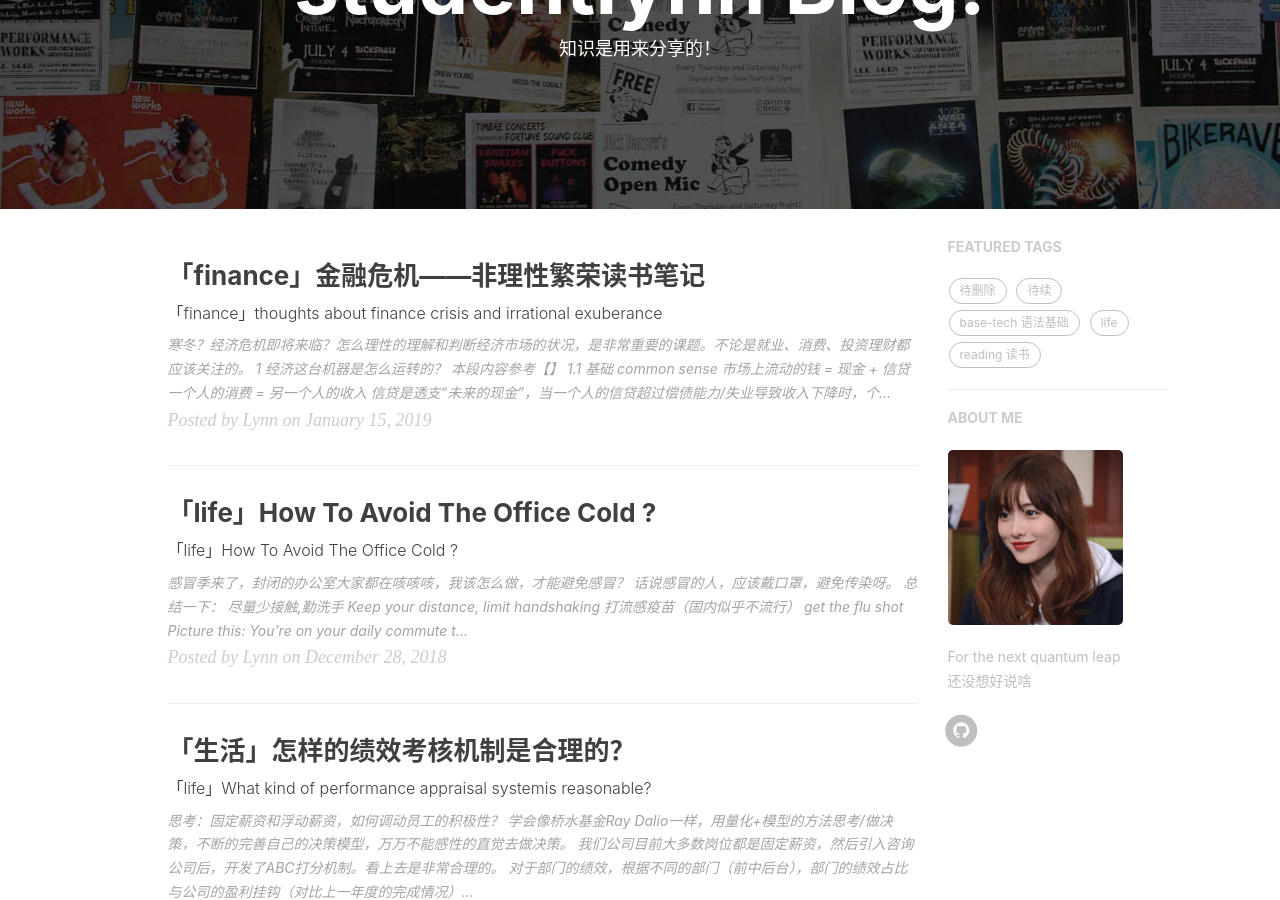
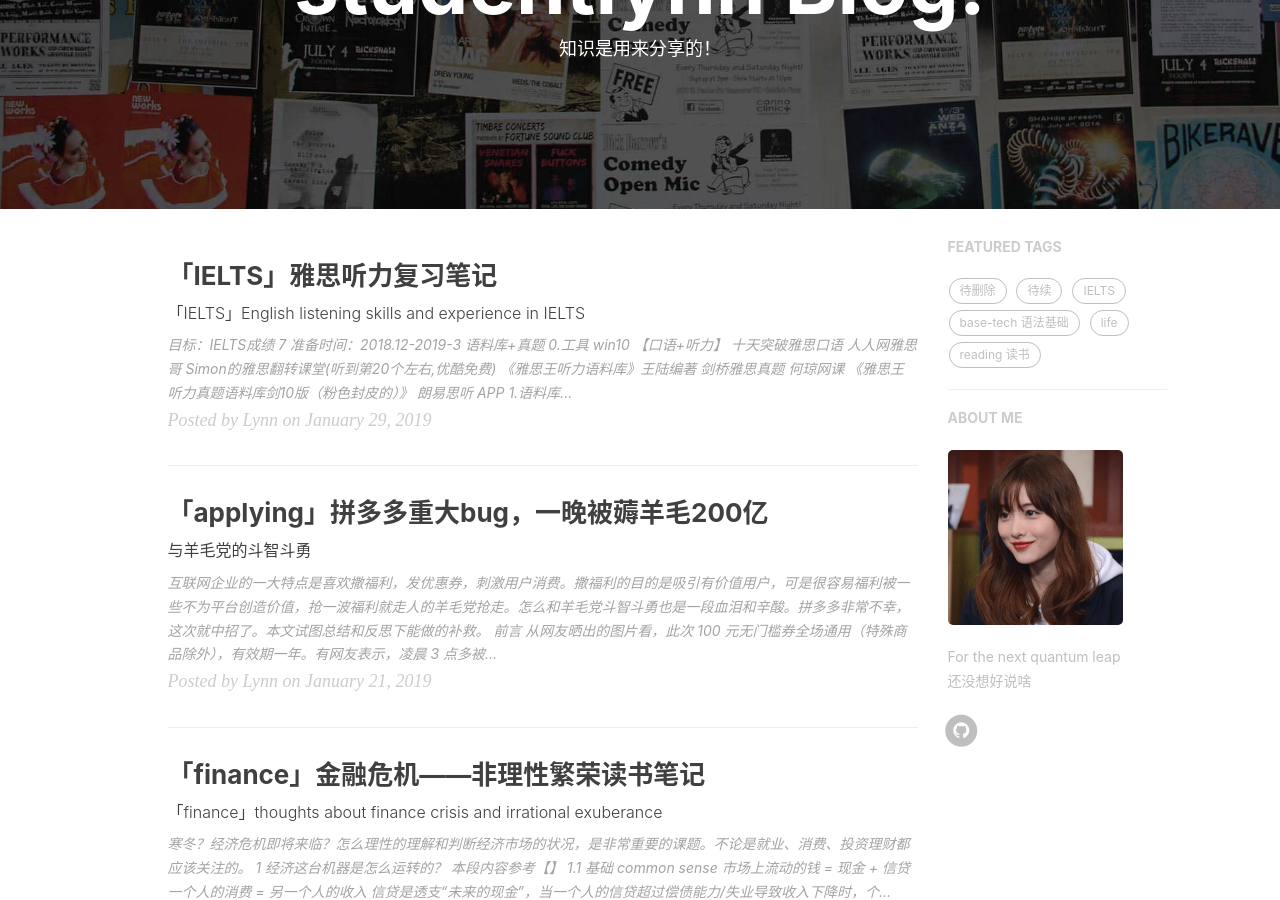
Before and after one commit to studentlynn/studentlynn.github.io, a Jekyll site: the page built from index.html, in a window 1280 px wide and 900 px high, scrolled down 297 px. Built offline with Jekyll 4.4.1, drawn with Linux system fonts in a browser that asks for light colours; nearby versions of some CDN libraries; the list of posts is cut into pages by our own code; comment, search, counter and statistics services are not loaded; some of the changed text lies outside the part shown.

Commit message:
20190130

```diff
--- a/_posts/2018-12-25-IELTS.md
+++ b/_posts/2018-12-25-IELTS.md
@@ -35,8 +35,8 @@
 
 ## 参考资料
 - 【单词+语法】
-- [ ] 百词斩单词
-- [ ] 杨鹏17天
+- [x] 百词斩单词（第二轮复习）
+- [x] 杨鹏17天
 - [ ] help your kids with Language Arts DK出版社，有一系列的英文原版书，关于科学/数学等，适合小孩
 - [ ] 英语语法新思维初、中、高级教程 张满胜
 - 【阅读+写作】
@@ -113,9 +113,48 @@
 
 
 ## 口语+听力
-#### 1
+#### 1 提高口语
+
+https://www.fluentu.com/blog/english/how-to-improve-spoken-english/
+
+**能说出来**
+
+1. think in English .Try to use English in your life, and I find a wonderful tool "Grammarly" which could find the error used in my English writing.
+
+2.
+
+3. 是
+
+**发音和语调**
+
+1. 不是所有音都是一样发出来
+2. 自己不会发的音
+3. 有起有伏的语调，不是平的哦。
+
 
 #### 2
+
+
+
+
+
+
+
+
+
+
+
+
+
+
+
+
+
+
+
+
+
+
 
 
 
--- /dev/null
+++ b/_posts/2019-01-21-pingduoduo.md
@@ -0,0 +1,25 @@
+---
+layout:     post
+title:      "「applying」拼多多重大bug，一晚被薅羊毛200亿"
+subtitle:   " 与羊毛党的斗智斗勇"
+date:       2019-01-21
+author:     "Lynn"
+header-img: "img/blog-bg/2019-01-21-pingduoduo.jpg"
+catalog: true
+tags:
+    - applying
+
+---
+
+> 互联网企业的一大特点是喜欢撒福利，发优惠券，刺激用户消费。撒福利的目的是吸引有价值用户，可是很容易福利被一些不为平台创造价值，抢一波福利就走人的羊毛党抢走。怎么和羊毛党斗智斗勇也是一段血泪和辛酸。拼多多非常不幸，这次就中招了。本文试图总结和反思下能做的补救。
+
+## 前言
+
+> 从网友晒出的图片看，此次 100 元无门槛券全场通用（特殊商品除外），有效期一年。有网友表示，凌晨 3 点多被同行“喊醒”，让来拼多多“薅羊毛”，“只需支付 4 毛钱，就可以充值 100 元话费”。
+
+想想一晚能达到200亿的交易量，明显没人监控这些数据和数据指标。梳理一遍，优惠券属于市场部的营销行为，必须有财务方面的营销预算和指标。上线营销计划时候，优惠券的数量等绝对不能超过预算。
+
+1. 营销项目的费用控制：优惠券的数量是有限额的，不能设置为无限的领取，是钱啊啊
+2. 过程中的数据监控。根据报道，100元无门槛优惠券应该是 拼多多 自己发行的，而不是店家发行的，处于成本控制的目的，必须监控。
+3. 领取优惠券的限制。一定要控制领取的门槛，比如每个人最多领取X张(当日/月)，实名认证过才能领取。之前我们平台遇到过，领取优惠券门槛过低（主需要注册手机号），导致h5的注册+抽奖页面多次转发，用户注册量上来了，但是这些用户居然连app都没下载，直接抽奖。连app都没下载的用户，又有几个能转化为 投资/消费用户呢？反思。
+4. 设计活动的时候，就要考虑到羊毛党。有些活动虽然奖品少，但是如果抽奖门槛太低，比如主需要在h5注册，难免会有置业羊毛党介入。
--- /dev/null
+++ b/_posts/2019-01-29-listing.md
@@ -0,0 +1,93 @@
+---
+layout: post
+title: "「IELTS」雅思听力复习笔记"
+subtitle: "「IELTS」English listening skills and experience in IELTS "
+author: "Lynn"
+header-img: "img/blog-bg/2018-12-25-IELTS.jpg"
+header-mask: 0.3
+tags:
+  - IELTS
+  - 待续
+
+
+---
+
+> 目标：IELTS成绩 7
+> 准备时间：2018.12-2019-3
+> 语料库+真题
+
+## 0.工具
+
+- win10
+- 【口语+听力】
+- [ ] 十天突破雅思口语
+- [ ] 人人网雅思哥
+- [ ] Simon的雅思翻转课堂(听到第20个左右,优酷免费)
+- [ ] 《雅思王听力语料库》王陆编著
+- [ ] 剑桥雅思真题
+- [ ] 何琼网课
+- [ ] 《雅思王听力真题语料库剑10版（粉色封皮的）》
+- [ ] 朗易思听 APP
+
+## 1.语料库
+
+#### 场景词
+
+
+#### 易错词
+
+- 背单词
+-
+
+## 2.真题
+#### 错题分析
+
+- **C4-test1 【20190129  20%】**
+
+- 1. 单词写错/笔误
+     - shoping  **shopping|variety of shopping|SHOPPING|VARIETY OF SHOPPING** 【C4-t1】
+  2. 听懂但是不会写的简单词
+     - during 【C4-t1】
+     - *we**dnes**day* 【C4-t1】
+  3. 格式/大小写等出错！
+     - **13th February** 注意这个**th**的表达  【C4-t1】
+     - town of London   **Tower of London|TOWER OF LONDON** 注意tower的**T **  【C4-t1】
+  4. 容易听错的单词
+     - noticebook  **notice board|NOTICE BOARD**   【C4-t1】
+     - town of London   **Tower of London|TOWER OF LONDON** 【C4-t1】
+     - American music **American Museum|AMERICAN MUSEUM**  【C4-t1】
+     -
+  5. 速记！听到了，听后面的时候，前面的词来不及写下来，就记错了 = =
+     - students' book  **student newspaper|STUDENT NEWSPAPER ** 【C4-t1】
+  6. 没听对的词
+     - guided tours|GUIDED TOURS   【C4-t1】
+     - more than 12|over 12|MORE THAN 12|OVER 12  【C4-t1】
+  7. 不明白的表达
+     - what sort of places? 什么样的地方呢？  【C4-t1】
+  8. 我的答案：
+
+
+
+#### 答案句子听写
+- C4-test1
+
+1.   *I* *understand* *that* *the* *school* *organises* *.* umm* *,* *trips* *to* *different…*
+
+   注意 umm 是停顿词，不是are~~ **organises** 没听出来啊啊！！！
+
+2. Well, obviously it varies, but always places of historical interest and also which offer a variety of shopping, because our students always ask about that.., and then we go for ones where we know there are guided tours, because this gives a good focus for the visit.
+
+   -  it varies 连读，听起来好像 there is
+   - and 后面 shopping 的短句和 because连起来了，一整句读起来都吃力，听力的时候跟容易错失信息，所以考点只设置了一个 shooping。但是一整个长句听起来让人泄气，后面 and then就没信心听下去了，其实长句中只会有一个考点哦，而且后面泄气的地方考点其实不难！要有信心！
+   - guided tours 注意 ed，不要出错
+   - 注意连词 but/ and/ because/ and then/ because
+
+3.
+
+
+
+## 3.思考
+
+i 有针对，medium/reddit的文章较容易，还是熟悉真题后，刷雅思机经。
+
+ii 善于归纳，常见主题中的词汇/短语，这样需要最开始背诵一些文章作为基础。
```
Also changed, not shown: _includes/about/zh.md (+2 -0 lines), img/blog-bg/2019-01-21-pingduoduo.jpg (added).
